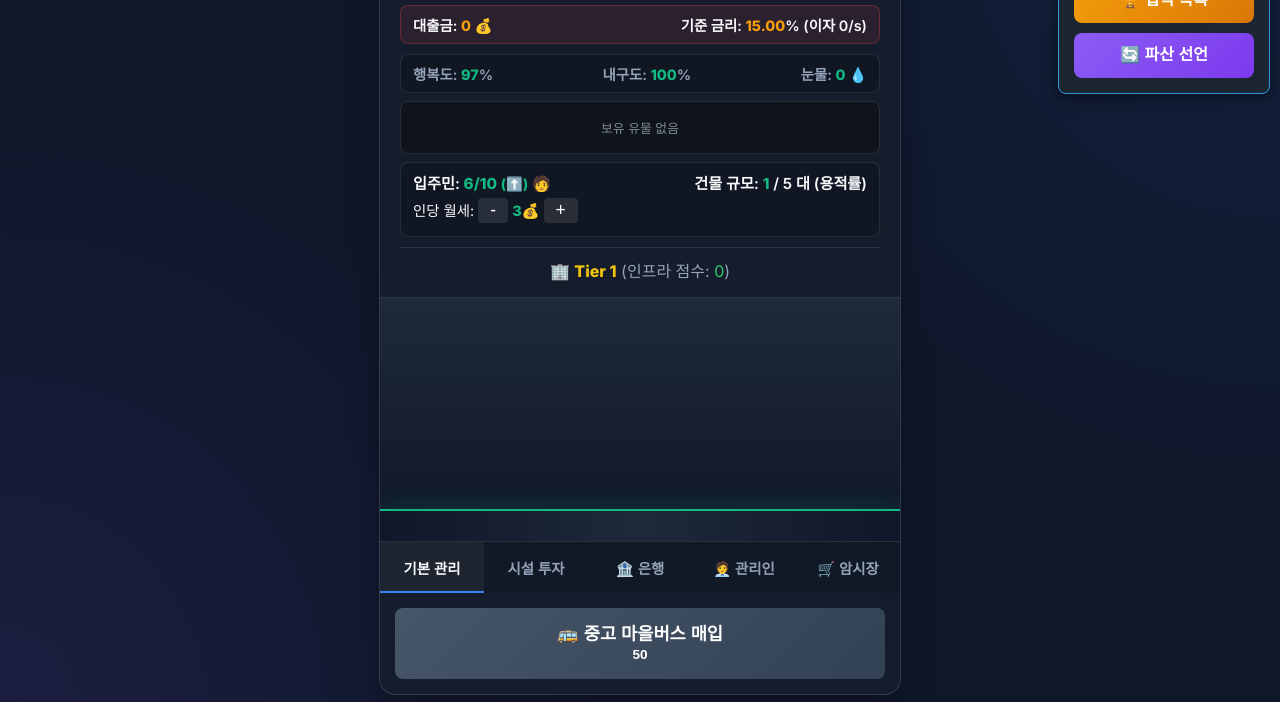
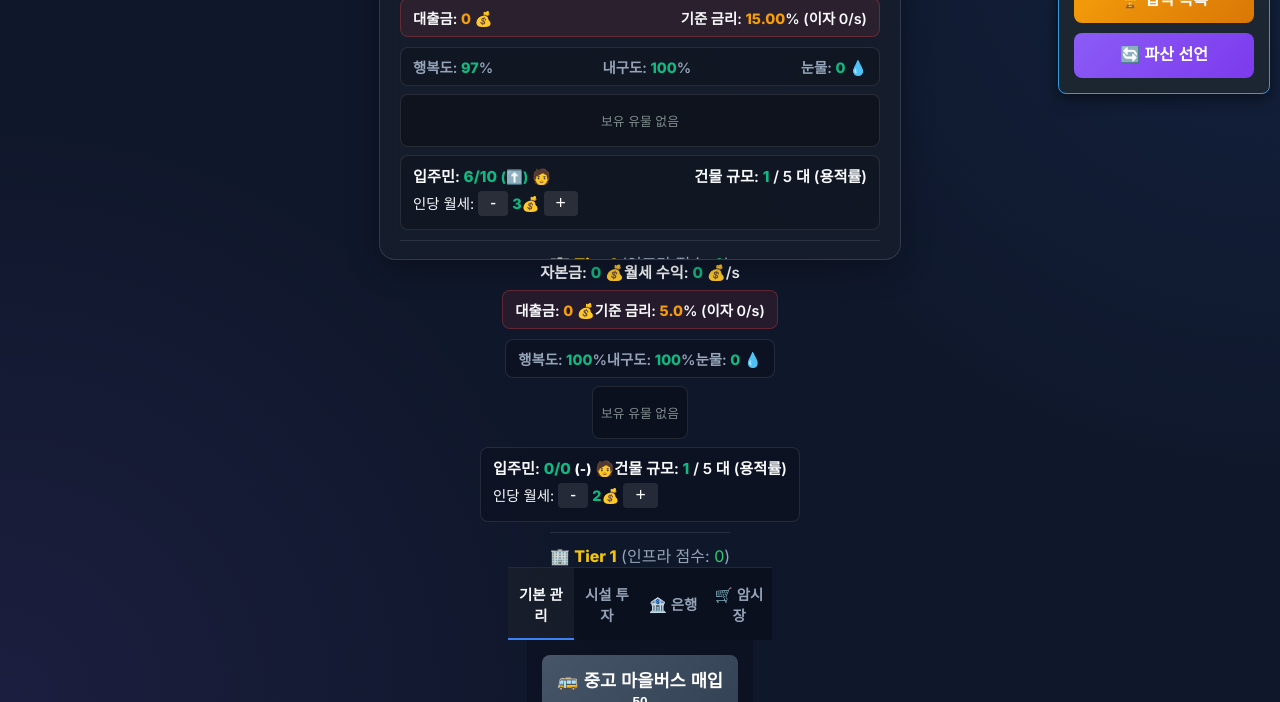
Before and after one commit to KimuSani/mini_games, a plain HTML site: page game2/index.html in a window 1280 px wide. Shown: the part 98-800 px from the top of the page. Drawn offline with Linux system fonts and the light colour scheme.

Commit message:
Game 2: Remove redundant tabManager from HTML

```diff
--- a/game2/index.html
+++ b/game2/index.html
@@ -61,6 +61,54 @@
             <div class="tower-container" id="towerContainer">
                 <!-- Buses will be injected here -->
             </div>
+            </div>
+            <div class="stats-row">
+                <span>자본금: <span id="depositDisplay" class="dark-stat">0</span> 💰</span>
+                <span>월세 수익: <span id="totalRentDisplay" class="dark-stat">0</span> 💰/s</span>
+            </div>
+            <div class="stats-row bank-row">
+                <span>대출금: <span id="loanDisplay" class="warning-text">0</span> 💰</span>
+                <span>기준 금리: <span id="interestRateDisplay" class="warning-text">5.0</span>% (이자 <span id="interestCostDisplay">0</span>/s)</span>
+            </div>
+
+            <div class="stats-row" style="background: rgba(0,0,0,0.2); padding: 8px 12px; border-radius: var(--radius-md); border: 1px solid var(--panel-border); color: var(--text-muted); font-size: 0.9rem;">
+                <span>행복도: <span id="happinessDisplay" class="dark-stat">100</span>%</span>
+                <span>내구도: <span id="stabilityDisplay" class="dark-stat">100</span>%</span>
+                <span>눈물: <span id="tearsDisplay" class="dark-stat">0</span> 💧</span>
+            </div>
+
+            <div class="relics-container" id="relicsDisplay">
+                <span style="color: #7f8c8d; font-size: 0.8rem;">보유 유물 없음</span>
+            </div>
+
+            <div class="tenant-control">
+                <div class="stats-row" style="margin-bottom: 5px;">
+                    <span>입주민: <span id="tenantDisplay" class="dark-stat">0/0</span> <span id="tenantTrendDisplay" style="font-weight: bold; font-size: 0.85rem;">(-)</span> 🧑</span>
+                    <span>건물 규모: <span id="busCountDisplay" class="dark-stat">1</span> / <span id="maxBusesDisplay">5</span> 대 (용적률)</span>
+                </div>
+
+                <div class="rent-adjuster" style="margin-bottom: 5px; justify-content: flex-start;">
+                    <span>인당 월세:
+                        <button class="small-btn" id="btnRentDown">-</button>
+                        <span id="rentPerTenantDisplay" class="dark-stat">2</span>💰
+                        <button class="small-btn" id="btnRentUp">+</button>
+                    </span>
+                </div>
+            </div>
+            <div class="meters-row" style="justify-content: center;">
+                <div class="stat-box" style="font-size: 1rem;">🏢 <span id="tierDisplay" style="color:#f1c40f; font-weight:bold;">Tier 1</span> (인프라 점수: <span id="infraScoreDisplay" style="color:#2ecc71;">0</span>)</div>
+            </div>
+        </header>
+
+        <!-- 이벤트 전용 공간 (어떤 UI도 가리지 않음) -->
+        <div id="eventAlert" class="event-alert hidden">
+            <span id="eventMessage" class="event-message">이벤트 내용이 여기에 표시됩니다.</span>
+        </div>
+
+        <main class="game-area">
+            <div class="tower-container" id="towerContainer">
+                <!-- Buses will be injected here -->
+            </div>
             <div class="ground"></div>
         </main>
 
@@ -68,7 +116,6 @@
             <button class="tab-btn active" id="tabBasic">기본 관리</button>
             <button class="tab-btn" id="tabUpgrade">시설 투자</button>
             <button class="tab-btn" id="tabBank">🏦 은행</button>
-            <button class="tab-btn" id="tabManager">🧑‍💼 관리인</button>
             <button class="tab-btn" id="tabShop">🛒 암시장</button>
         </div>
 
```
